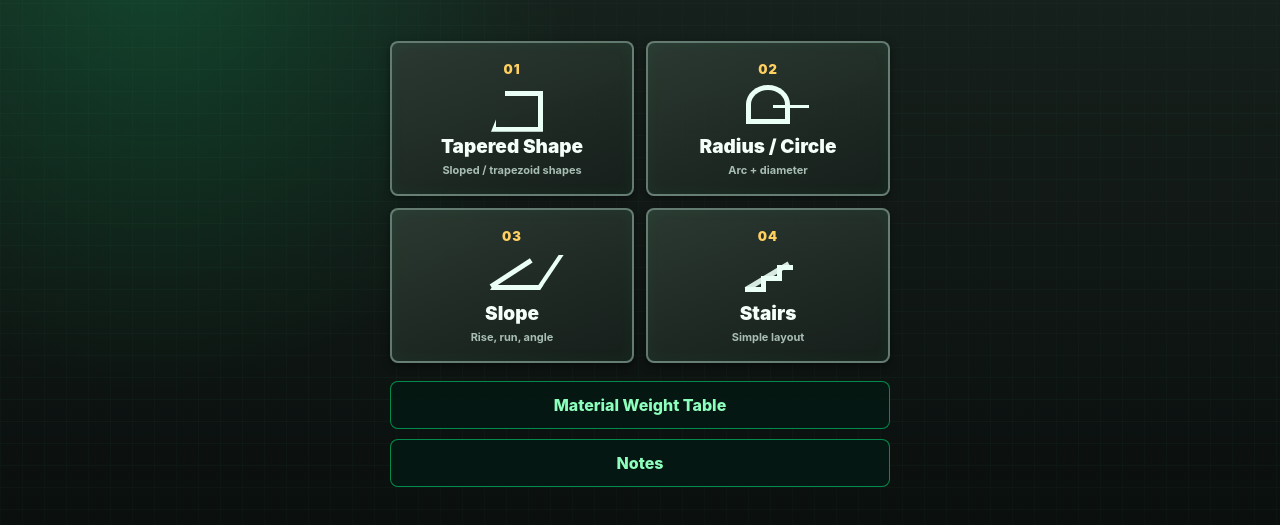
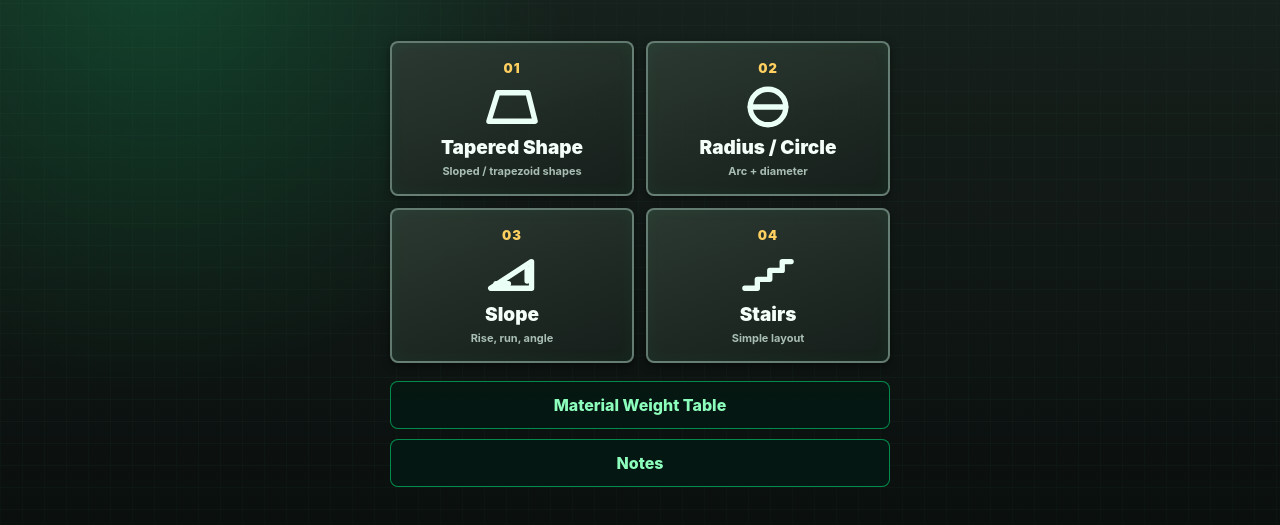
Before and after one commit to xinjiaantian83-prog/field-quick-calc-en, a website: page index.html in a window 1280 px wide. Shown: the part 129-654 px from the top of the page. Drawn offline with Linux system fonts and the light colour scheme.

Commit message:
update stairs logic

```diff
--- a/css/styles.css
+++ b/css/styles.css
@@ -157,103 +157,18 @@ h1 {
 }
 
 .tool-ico {
-  width: 60px;
-  height: 48px;
-  position: relative;
+  width: 64px;
+  height: 50px;
   display: block;
   color: #eafff6;
 }
 
-.tool-ico::before,
-.tool-ico::after {
-  content: "";
-  position: absolute;
-  border-color: currentColor;
-}
-
-.slab-ico::before {
-  left: 9px;
-  top: 8px;
-  width: 42px;
-  height: 31px;
-  border: 5px solid currentColor;
-  clip-path: polygon(32% 0, 100% 0, 100% 100%, 0 100%);
-}
-
-.slab-ico::after {
-  left: 23px;
-  top: 8px;
-  width: 22px;
-  height: 5px;
-  background: currentColor;
-}
-
-.radius-ico::before {
-  left: 8px;
-  right: 8px;
-  bottom: 7px;
-  height: 34px;
-  border: 5px solid currentColor;
-  border-bottom: 0;
-  border-radius: 50% 50% 0 0;
-}
-
-.radius-ico::after {
-  left: 11px;
-  right: 11px;
-  bottom: 7px;
-  height: 5px;
-  background: currentColor;
-  box-shadow: 23px -15px 0 -1px currentColor;
-}
-
-.slope-ico::before {
-  left: 8px;
-  bottom: 8px;
-  width: 45px;
-  height: 30px;
-  border-left: 0;
-  border-top: 0;
-  border-right: 5px solid currentColor;
-  border-bottom: 5px solid currentColor;
-  transform: skewX(-34deg);
-  transform-origin: bottom left;
-}
-
-.slope-ico::after {
-  left: 9px;
-  bottom: 9px;
-  width: 48px;
-  height: 5px;
-  background: currentColor;
-  transform: rotate(-33deg);
-  transform-origin: left center;
-  box-shadow: 0 0 0 0 currentColor;
-}
-
-.stairs-ico::before {
-  left: 7px;
-  top: 8px;
-  width: 48px;
-  height: 34px;
-  background:
-    linear-gradient(currentColor, currentColor) 0 29px / 16px 5px,
-    linear-gradient(currentColor, currentColor) 16px 18px / 16px 5px,
-    linear-gradient(currentColor, currentColor) 32px 7px / 16px 5px,
-    linear-gradient(currentColor, currentColor) 16px 18px / 5px 16px,
-    linear-gradient(currentColor, currentColor) 32px 7px / 5px 16px;
-  background-repeat: no-repeat;
-}
-
-.stairs-ico::after {
-  left: 8px;
-  bottom: 6px;
-  width: 50px;
-  height: 5px;
-  background: currentColor;
-  transform: rotate(-31deg);
-  transform-origin: left center;
-  opacity: 0.9;
+.sketch-ico {
+  fill: none;
+  stroke: currentColor;
+  stroke-width: 6;
+  stroke-linecap: round;
+  stroke-linejoin: round;
 }
 
 .bottom-actions {
--- a/index.html
+++ b/index.html
@@ -23,25 +23,36 @@
       <main class="home-grid" aria-label="Main tools">
         <button class="tool-card" data-open="concrete">
           <span class="tool-num">01</span>
-          <span class="tool-ico slab-ico"></span>
+          <svg class="tool-ico sketch-ico" viewBox="0 0 72 56" aria-hidden="true">
+            <polygon points="20,12 54,12 62,44 10,44"/>
+          </svg>
           <span class="tool-title">Tapered Shape</span>
           <span class="tool-sub">Sloped / trapezoid shapes</span>
         </button>
         <button class="tool-card" data-open="radius">
           <span class="tool-num">02</span>
-          <span class="tool-ico radius-ico"></span>
+          <svg class="tool-ico sketch-ico" viewBox="0 0 72 56" aria-hidden="true">
+            <circle cx="36" cy="28" r="20"/>
+            <path d="M16 28 H56"/>
+          </svg>
           <span class="tool-title">Radius / Circle</span>
           <span class="tool-sub">Arc + diameter</span>
         </button>
         <button class="tool-card" data-open="slope">
           <span class="tool-num">03</span>
-          <span class="tool-ico slope-ico"></span>
+          <svg class="tool-ico sketch-ico" viewBox="0 0 72 56" aria-hidden="true">
+            <path d="M12 44 H58 V14 Z"/>
+            <path d="M18 39 H32"/>
+            <path d="M53 36 V22"/>
+          </svg>
           <span class="tool-title">Slope</span>
           <span class="tool-sub">Rise, run, angle</span>
         </button>
         <button class="tool-card" data-open="stairs">
           <span class="tool-num">04</span>
-          <span class="tool-ico stairs-ico"></span>
+          <svg class="tool-ico sketch-ico" viewBox="0 0 72 56" aria-hidden="true">
+            <polyline points="10,44 24,44 24,34 38,34 38,24 52,24 52,14 62,14"/>
+          </svg>
           <span class="tool-title">Stairs</span>
           <span class="tool-sub">Simple layout</span>
         </button>
@@ -220,8 +231,8 @@
       <div class="panel">
         <div class="input-grid">
           <label>Total rise <span>in</span><input id="stairTotalRise" type="number" inputmode="decimal" placeholder="42"></label>
-          <label>Steps <span>count</span><input id="stairSteps" type="number" inputmode="numeric" placeholder="6"></label>
-          <label>Tread depth <span>in</span><input id="stairTread" type="number" inputmode="decimal" value="10"></label>
+          <label>Total run <span>ft</span><input id="stairTotalRunFt" type="number" inputmode="decimal" placeholder="5"></label>
+          <label>Preferred rise <span>in</span><input id="stairPreferredRise" type="number" inputmode="decimal" placeholder="7"></label>
         </div>
       </div>
       <div class="diagram stairs-diagram">
@@ -241,8 +252,10 @@
       </div>
       <p id="stairNotice" class="soft-notice" hidden></p>
       <div class="results">
-        <div class="result big"><span>Rise per step</span><strong id="stairRiseEach">--</strong><em>in</em></div>
-        <div class="result"><span>Total run</span><strong id="stairRun">--</strong><em>ft</em></div>
+        <div class="result big"><span>Recommended steps count</span><strong id="stairStepsOut">--</strong><em>steps</em></div>
+        <div class="result"><span>Actual rise per step</span><strong id="stairRiseEach">--</strong><em>in</em></div>
+        <div class="result"><span>Tread depth</span><strong id="stairTreadDepth">--</strong><em>in</em></div>
+        <div class="result"><span>Stair angle</span><strong id="stairAngle">--</strong><em>deg</em></div>
         <div class="result"><span>Stringer length</span><strong id="stairStringer">--</strong><em>ft</em></div>
       </div>
       <p class="disclaimer">Results are estimates only. Always follow local codes, drawings, site conditions, and professional judgment.</p>
--- a/js/app.js
+++ b/js/app.js
@@ -159,15 +159,20 @@ function calcSlope() {
 
 function calcStairs() {
   const totalRise = n("stairTotalRise");
-  const steps = Math.max(0, Math.round(n("stairSteps")));
-  const tread = n("stairTread");
+  const totalRunFt = n("stairTotalRunFt");
+  const preferredRise = n("stairPreferredRise");
+  const totalRunIn = totalRunFt * 12;
+  const steps = totalRise > 0 && preferredRise > 0 ? Math.max(1, Math.round(totalRise / preferredRise)) : 0;
   const riseEach = steps > 0 ? totalRise / steps : 0;
-  const totalRunIn = steps > 0 ? tread * steps : 0;
+  const tread = steps > 0 ? totalRunIn / steps : 0;
   const stringerFt = Math.hypot(totalRise, totalRunIn) / 12;
+  const angle = totalRunIn > 0 && totalRise > 0 ? Math.atan(totalRise / totalRunIn) * 180 / Math.PI : 0;
+  $("stairStepsOut").textContent = steps > 0 ? String(steps) : "--";
   $("stairRiseEach").textContent = riseEach > 0 ? fmt(riseEach, 2) : "--";
-  $("stairRun").textContent = totalRunIn > 0 ? fmt(totalRunIn / 12, 2) : "--";
+  $("stairTreadDepth").textContent = tread > 0 ? fmt(tread, 2) : "--";
+  $("stairAngle").textContent = angle > 0 ? fmt(angle, 1) : "--";
   $("stairStringer").textContent = stringerFt > 0 ? fmt(stringerFt, 2) : "--";
-  drawStairs({ steps, riseEach, tread, totalRise, totalRunIn });
+  drawStairs({ steps, riseEach, tread, totalRise, totalRunIn, totalRunFt });
   updateStairNotice(riseEach, tread, steps);
 }
 
@@ -201,7 +206,9 @@ function drawStairs(data) {
   setText("stairRiseLabel", right + 8, top + (bottom - top) / 2, "Total rise");
   setText("stairTreadLabel", left + stepW / 2 - 14, bottom + 35, data.tread > 0 ? `${fmt(data.tread, 1)} in tread` : "Tread");
   setText("stairStepRiseLabel", left + stepW + 9, bottom - stepH / 2 + 4, data.riseEach > 0 ? `${fmt(data.riseEach, 1)} in rise` : "Rise");
-  $("stairCountLabel").textContent = inputSteps > visibleSteps ? `${visibleSteps} of ${inputSteps} steps shown` : `${visibleSteps} steps shown`;
+  $("stairCountLabel").textContent = inputSteps > visibleSteps
+    ? `${visibleSteps} of ${inputSteps} steps shown - simplified sketch`
+    : `${visibleSteps} recommended steps`;
 }
 
 function updateStairNotice(riseEach, tread, steps) {
```
